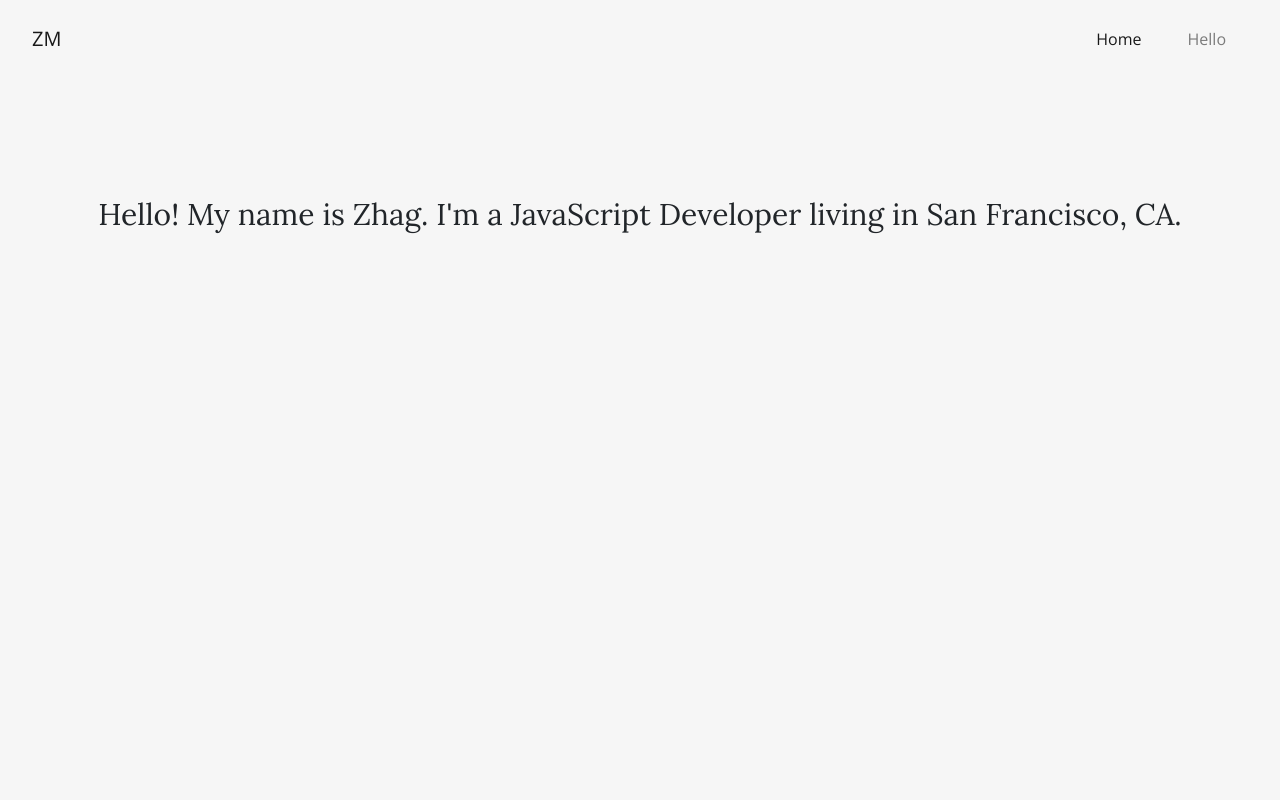
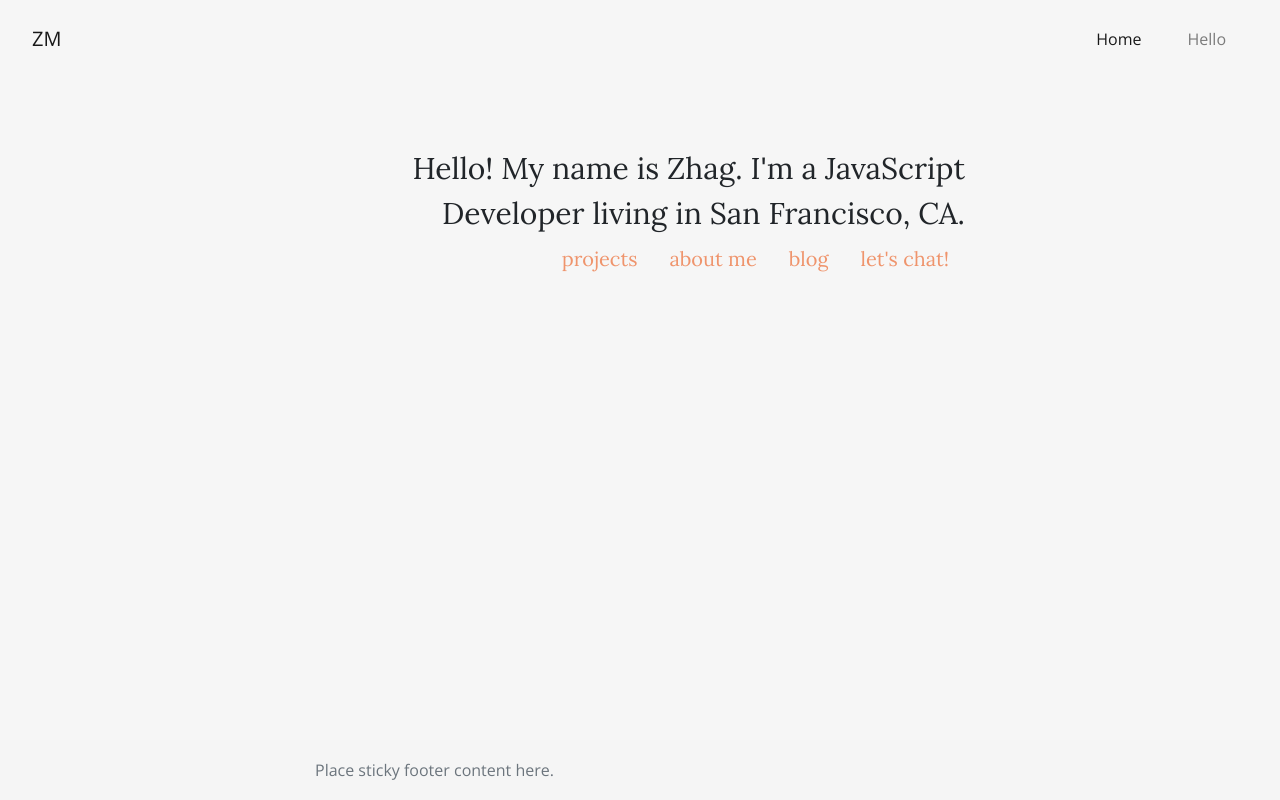
Before and after one commit to zhagm/Portfolio, a plain HTML site: page index.html in a window 1280 px wide. Drawn offline with nearby package versions, Linux system fonts and the light colour scheme.

Commit message:
Add mini navbar to home page

```diff
--- a/index.html
+++ b/index.html
@@ -18,6 +18,12 @@
       href="https://maxcdn.bootstrapcdn.com/bootstrap/4.0.0/css/bootstrap.min.css"
       integrity="sha384-Gn5384xqQ1aoWXA+058RXPxPg6fy4IWvTNh0E263XmFcJlSAwiGgFAW/dAiS6JXm"
       crossorigin="anonymous"
+    />
+
+    <!-- Font Awesome -->
+    <link
+      href="//maxcdn.bootstrapcdn.com/font-awesome/4.1.0/css/font-awesome.min.css"
+      rel="stylesheet"
     />
 
     <!-- styles.css -->
@@ -53,7 +59,7 @@
         class="collapse navbar-collapse text-center"
         id="navbarSupportedContent"
       >
-        <ul class="navbar-nav ml-sm-auto">
+        <ul class="navbar-nav ml-lg-auto">
           <li class="nav-item active">
             <a class="nav-link" href="#"
               >Home <span class="sr-only">(current)</span></a
@@ -70,11 +76,35 @@
     <div class="container">
       <div class="row">
         <div id="main-intro" class="col-lg-12 text-center">
-          Hello! My name is Zhag. I'm a JavaScript Developer living in San
-          Francisco, CA.
+          <div class="text-right">
+            Hello! My name is Zhag. I'm a JavaScript Developer living in San
+            Francisco, CA.
+          </div>
+
+          <!-- Mini Header Nav -->
+          <ul id="sub-nav" class="nav justify-content-end">
+            <li class="nav-item">
+              <a class="nav-link" href="#projects">projects</a>
+            </li>
+            <li class="nav-item">
+              <a class="nav-link" href="#about-me">about me</a>
+            </li>
+            <li class="nav-item">
+              <a class="nav-link" href="#blog">blog</a>
+            </li>
+            <li class="nav-item">
+              <a class="nav-link" href="#contact">let's chat!</a>
+            </li>
+          </ul>
         </div>
       </div>
     </div>
+
+    <footer class="footer">
+      <div class="container">
+        <span class="text-muted">Place sticky footer content here.</span>
+      </div>
+    </footer>
 
     <!-- Optional JavaScript -->
     <!-- jQuery first, then Popper.js, then Bootstrap JS -->
--- a/static/css/styles.css
+++ b/static/css/styles.css
@@ -15,3 +15,40 @@ body {
 #main-intro {
   padding-top: 10%;
 }
+
+#sub-nav {
+  font-size: 20px;
+}
+
+#sub-nav a {
+  color: #ef946c;
+}
+
+/* Sticky Footer Styles */
+/* Sticky footer styles
+-------------------------------------------------- */
+html {
+  position: relative;
+  min-height: 100%;
+}
+body {
+  margin-bottom: 60px; /* Margin bottom by footer height */
+}
+.footer {
+  position: absolute;
+  bottom: 0;
+  width: 100%;
+  height: 60px; /* Set the fixed height of the footer here */
+  line-height: 60px; /* Vertically center the text there */
+  background-color: #f5f5f5;
+}
+
+/* Custom page CSS
+  -------------------------------------------------- */
+/* Not required for template or sticky footer method. */
+
+.container {
+  width: auto;
+  max-width: 680px;
+  padding: 0 15px;
+}
```
